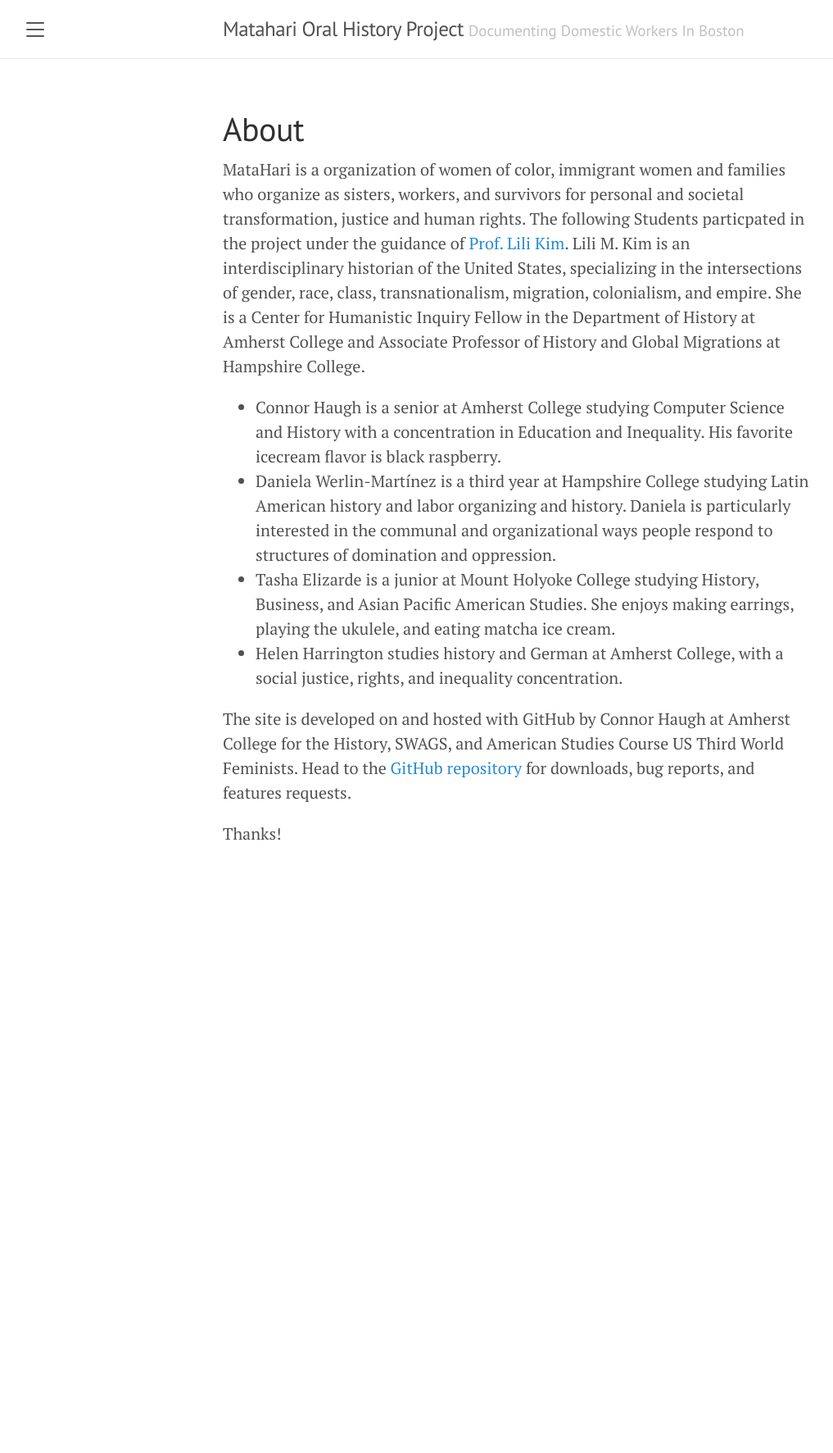
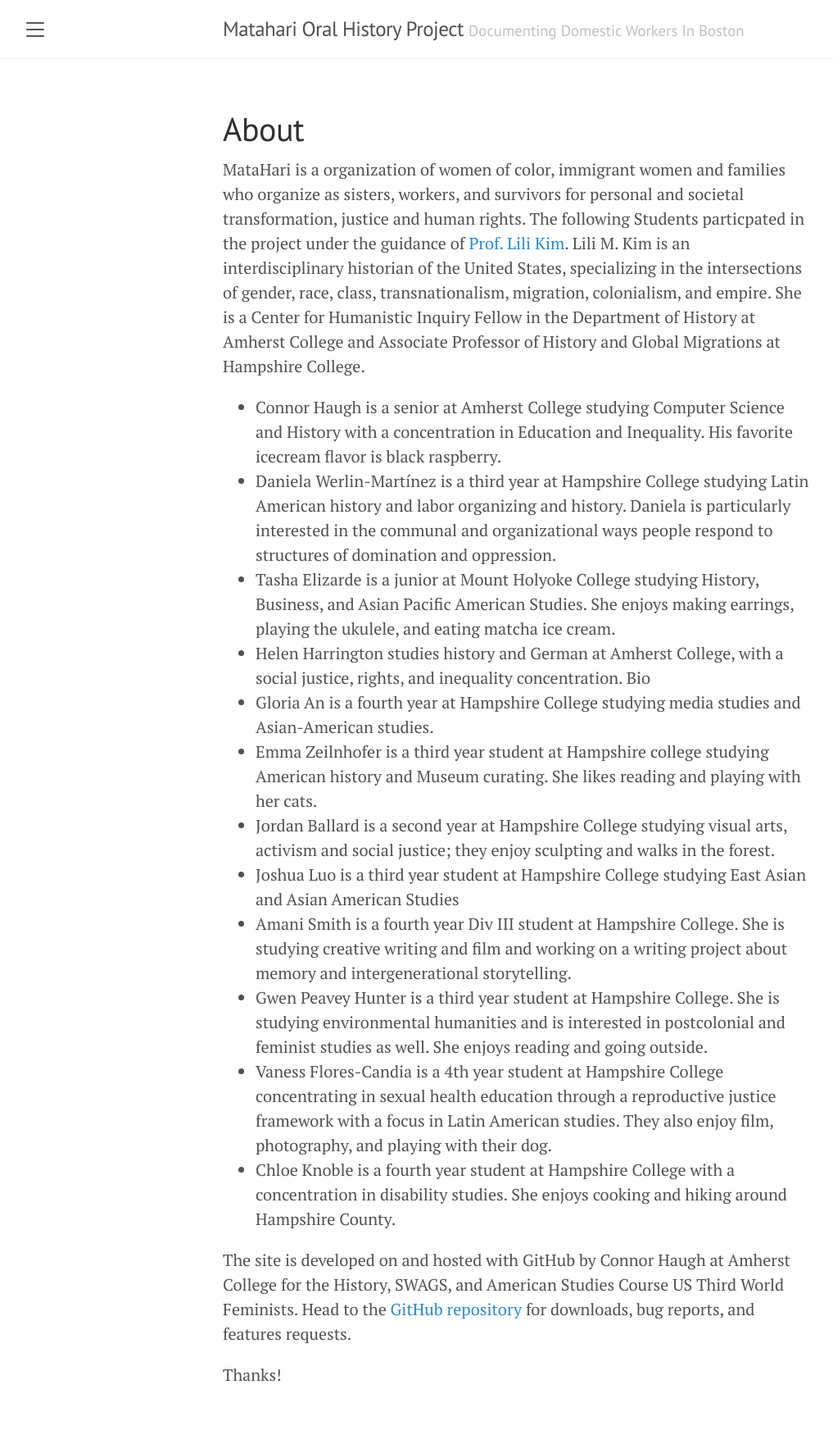
Before and after one commit to MatahariWomenWorkersCenter/OralHistoryProject, a Jekyll site: the page built from about.md, in a window 1280 px wide. Shown: the whole page at 82% size, without its empty margins (8-1025 px from the left). Built offline with Jekyll 4.4.1, drawn with Linux system fonts in a browser that asks for light colours; before the commit the page ends 1112 px from its top, so only the background shows below that.

Commit message:
Update about.md

```diff
--- a/about.md
+++ b/about.md
@@ -9,6 +9,15 @@ MataHari is a organization of women of color, immigrant women and families who o
 * Daniela Werlin-Martínez is a third year at Hampshire College studying Latin American history and labor organizing and history. Daniela is particularly interested in the communal and organizational ways people respond to structures of domination and oppression.
 * Tasha Elizarde is a junior at Mount Holyoke College studying History, Business, and Asian Pacific American Studies. She enjoys making earrings, playing the ukulele, and eating matcha ice cream.
 * Helen Harrington studies history and German at Amherst College, with a social justice, rights, and inequality concentration.
+Bio
+* Gloria An is a fourth year at Hampshire College studying media studies and Asian-American studies.
+* Emma Zeilnhofer is a third year student at Hampshire college studying American history and Museum curating. She likes reading and playing with her cats.
+* Jordan Ballard is a second year at Hampshire College studying visual arts, activism and social justice; they enjoy sculpting and walks in the forest.
+* Joshua Luo is a third year student at Hampshire College studying East Asian and Asian American Studies
+* Amani Smith is a fourth year Div III student at Hampshire College. She is studying creative writing and film and working on a writing project about memory and intergenerational storytelling.
+* Gwen Peavey Hunter is a third year student at Hampshire College. She is studying environmental humanities and is interested in postcolonial and feminist studies as well. She enjoys reading and going outside.
+* Vaness Flores-Candia is a 4th year student at Hampshire College concentrating in sexual health education through a reproductive justice framework with a focus in Latin American studies. They also enjoy film, photography, and playing with their dog.
+* Chloe Knoble is a fourth year student at Hampshire College with a concentration in disability studies. She enjoys cooking and hiking around Hampshire County.
 
 
 
```
